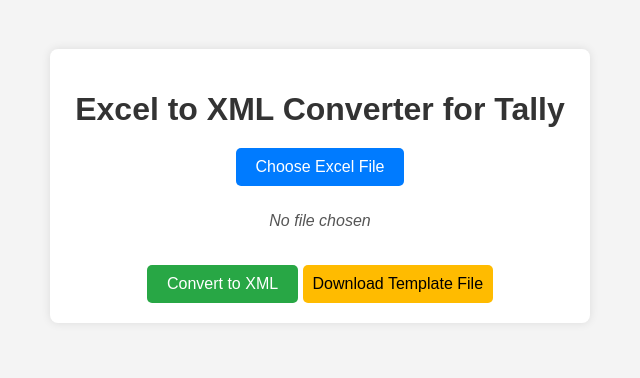
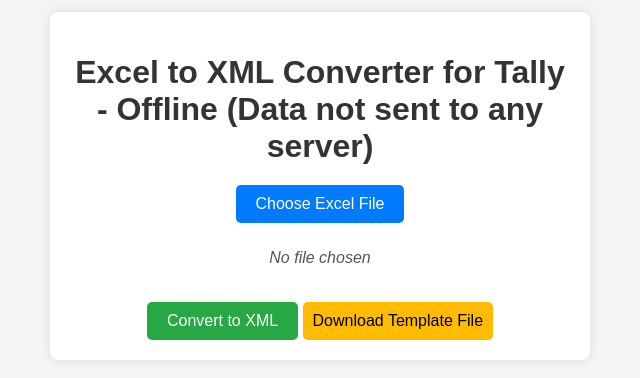
Before and after one commit to sanket2000/tally-excel-to-xml, a plain HTML site: page docs/index.html in a window 1280 px wide. Shown: the part 214-592 px from the top of the page, without its empty margins (320-960 px from the left). Drawn offline with Linux system fonts and the light colour scheme.

Commit message:
heading change

```diff
--- a/docs/index.html
+++ b/docs/index.html
@@ -10,7 +10,7 @@
 
 <body>
     <div class="container">
-        <h1>Excel to XML Converter for Tally</h1>
+        <h1>Excel to XML Converter for Tally - Offline (Data not sent to any server)</h1>
         <label for="fileInput" class="file-label">Choose Excel File</label>
         <input type="file" id="fileInput" accept=".xlsx, .xls">
         <p id="fileName">No file chosen</p>
```
